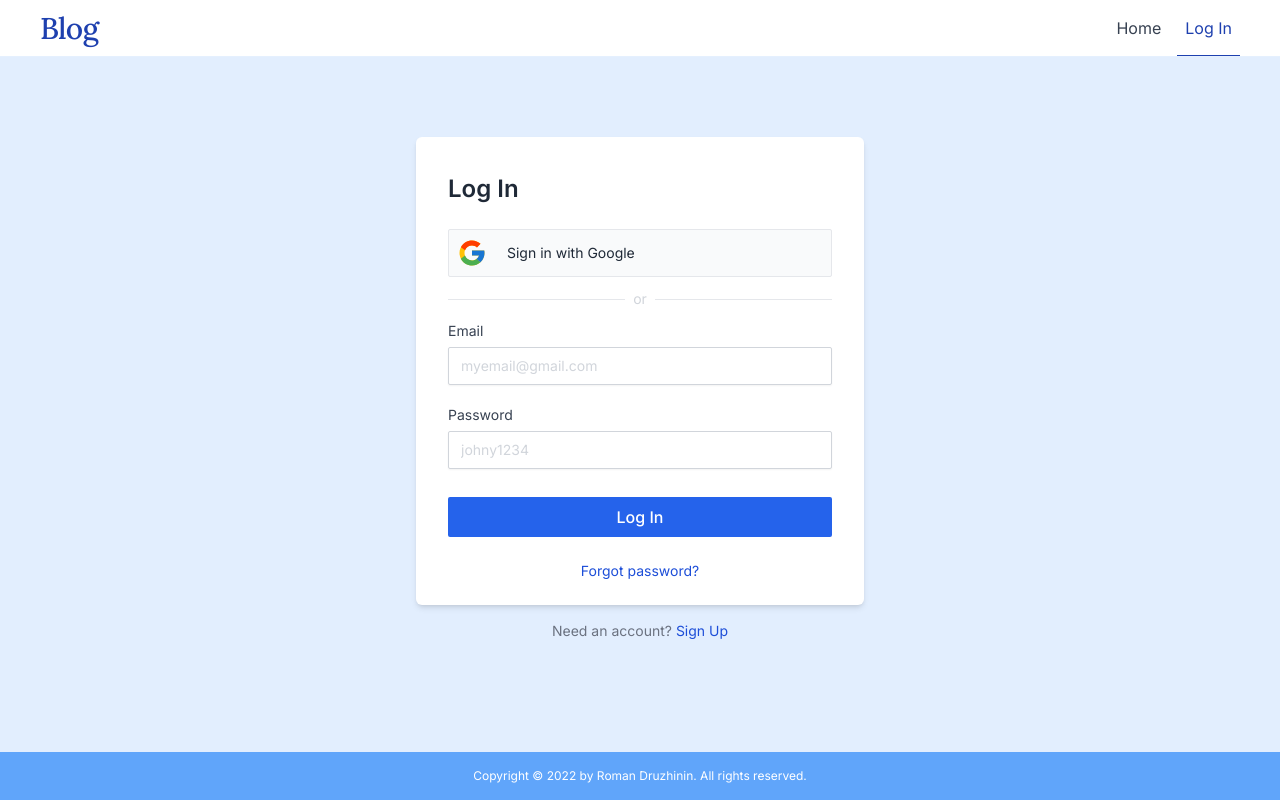
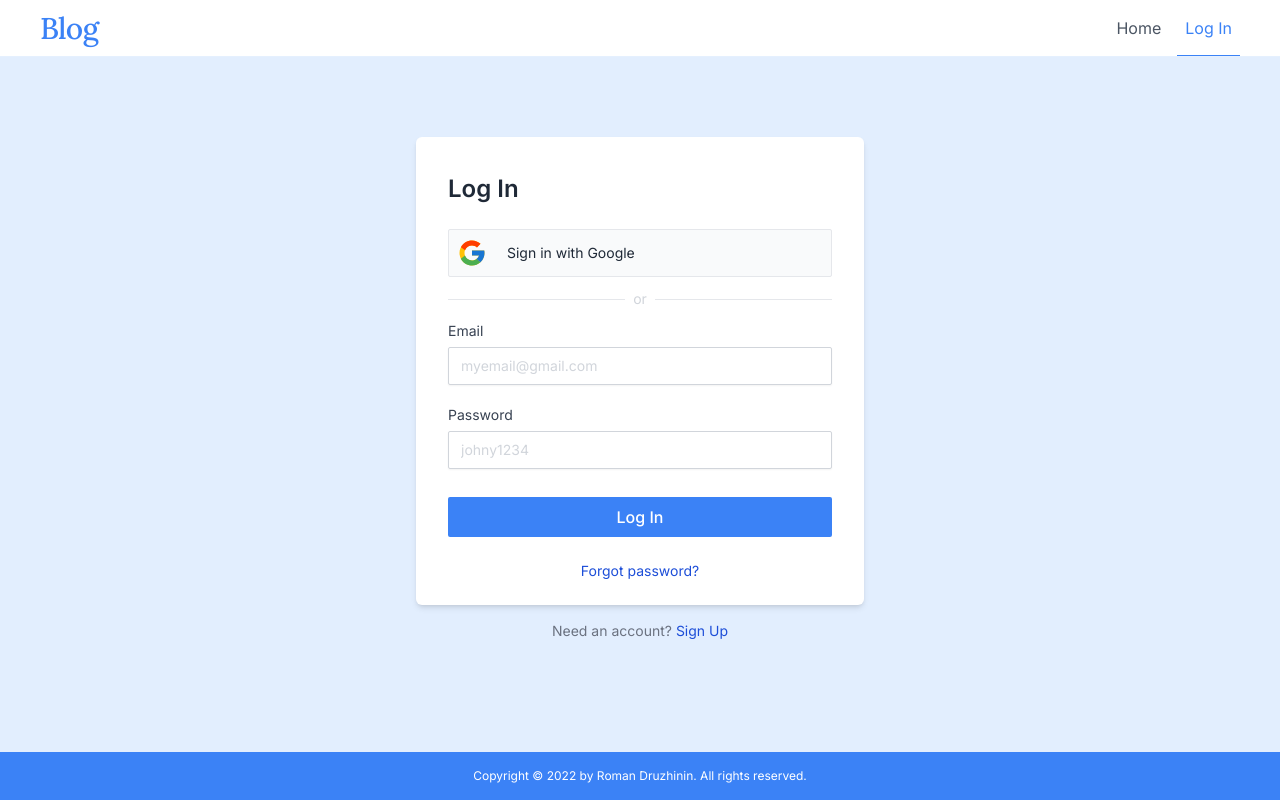
Before and after one commit to curyPD/blog, a React (Create React App) app: page /login in a window 1280 px wide. Built offline with nearby package versions, Linux system fonts and the light colour scheme; no server answers.

Commit message:
Finish the design

```diff
--- a/src/components/ArticleCard.js
+++ b/src/components/ArticleCard.js
@@ -21,12 +21,12 @@ function ArticleCard(props) {
       </Link>
       <div className="flex h-full flex-col p-5 pt-6 sm:p-7">
         <Link to={`/articles/${props.id}`} className="focus:outline-none">
-          <h3 className="mb-3 font-serif text-lg font-semibold leading-tight text-gray-800 sm:mb-4 sm:text-xl lg:mb-5 lg:text-2xl">
+          <h3 className="mb-3 font-serif text-lg font-semibold leading-tight text-gray-700 sm:mb-4 sm:text-xl lg:mb-5 lg:text-2xl">
             {props.title}
           </h3>
         </Link>
         <p
-          className="mb-5 flex-1 font-serif text-sm text-gray-600 line-clamp-3 sm:mb-7 sm:text-base lg:text-lg"
+          className="mb-5 flex-1 font-serif text-sm text-gray-500 line-clamp-3 sm:mb-7 sm:text-base lg:text-lg"
           dangerouslySetInnerHTML={{ __html: props.content }}
         ></p>
         <div className="mb-2.5 text-left font-serif text-xs text-gray-400 lg:mb-3 lg:text-sm">
--- a/src/components/Button.js
+++ b/src/components/Button.js
@@ -2,13 +2,13 @@ import React from "react";
 
 function Button({ type, text, clickHandler, outline }) {
   const styles = outline
-    ? "bg-transparent text-blue-600 hover:bg-blue-600 hover:text-white"
-    : "bg-blue-600 text-white hover:bg-blue-500 hover:border-blue-500";
+    ? "bg-transparent text-blue-500 hover:bg-blue-500 hover:text-white"
+    : "bg-blue-500 text-white hover:bg-blue-400 hover:border-blue-400";
 
   return (
     <button
       type={type}
-      className={`w-full rounded-sm border border-blue-600 px-4 py-1 font-sans text-xs font-medium capitalize transition-colors focus:outline-none focus-visible:ring focus-visible:ring-offset-1 group-focus-visible:ring group-focus-visible:ring-offset-1 sm:text-sm lg:border-2 lg:py-1.5 lg:text-base ${styles}`}
+      className={`w-full rounded-sm border border-blue-500 px-4 py-1 font-sans text-xs font-medium capitalize transition-colors focus:outline-none focus-visible:ring focus-visible:ring-offset-1 group-focus-visible:ring group-focus-visible:ring-offset-1 sm:text-sm lg:border-2 lg:py-1.5 lg:text-base ${styles}`}
       onClick={clickHandler ? () => clickHandler() : undefined}
     >
       {text}
--- a/src/components/Footer.js
+++ b/src/components/Footer.js
@@ -9,7 +9,7 @@ function Footer() {
   }, []);
 
   return (
-    <footer className="mt-auto bg-blue-400  py-3 lg:py-4">
+    <footer className="mt-auto bg-blue-500  py-3 lg:py-4">
       <p className="text-center font-sans text-[10px] text-white sm:text-xs">
         Copyright &copy; <span>{year}</span> by Roman Druzhinin. All rights
         reserved.
--- a/src/components/Header.js
+++ b/src/components/Header.js
@@ -7,8 +7,8 @@ import Navbar from "./Navbar";
 function Header() {
   return (
     <header className="border-b border-b-blue-100/70 bg-white">
-      <div className="mx-auto flex h-12 max-w-screen-2xl justify-between px-4 lg:h-14 lg:px-6 xl:px-10">
-        <h2 className="self-center font-serif text-2xl font-medium tracking-tight text-blue-800 lg:text-3xl">
+      <div className="mx-auto flex h-12 max-w-screen-2xl justify-between px-4 lg:h-14 lg:px-6 xl:px-10 2xl:h-16">
+        <h2 className="self-center font-serif text-2xl font-medium tracking-tight text-blue-500 lg:text-3xl 2xl:text-4xl">
           <Link to="/" className="focus:outline-none">
             Blog
           </Link>
--- a/src/components/Navbar.js
+++ b/src/components/Navbar.js
@@ -21,8 +21,8 @@ function Navbar() {
         <NavLink
           className={({ isActive }) =>
             isActive
-              ? "flex items-center border-b border-blue-800 px-2 font-sans text-sm font-normal text-blue-800 hover:border-gray-700 hover:bg-gray-100 hover:text-gray-700 focus:outline-none focus-visible:border-gray-700 lg:text-base"
-              : "flex items-center border-b border-transparent px-2 font-sans text-sm font-normal text-gray-700 hover:bg-gray-100 hover:text-gray-700 focus:outline-none focus-visible:border-gray-700 lg:text-base"
+              ? "flex items-center border-b border-blue-500 px-2 font-sans text-sm font-normal text-blue-500 hover:border-gray-600 hover:bg-gray-100 hover:text-gray-600 focus:outline-none focus-visible:border-gray-600 lg:text-base 2xl:text-lg"
+              : "flex items-center border-b border-transparent px-2 font-sans text-sm font-normal text-gray-600 hover:bg-gray-100 hover:text-gray-600 focus:outline-none focus-visible:border-gray-600 lg:text-base 2xl:text-lg"
           }
           to="/"
         >
@@ -33,8 +33,8 @@ function Navbar() {
           <NavLink
             className={({ isActive }) =>
               isActive
-                ? "flex items-center border-b border-blue-800 px-2 font-sans text-sm font-normal text-blue-800 hover:border-gray-700 hover:bg-gray-100 hover:text-gray-700 focus:outline-none focus-visible:border-gray-700 lg:text-base"
-                : "flex items-center border-b border-transparent px-2 font-sans text-sm font-normal text-gray-700 hover:bg-gray-100 hover:text-gray-700 focus:outline-none focus-visible:border-gray-700 lg:text-base"
+                ? "flex items-center border-b border-blue-500 px-2 font-sans text-sm font-normal text-blue-500 hover:border-gray-600 hover:bg-gray-100 hover:text-gray-600 focus:outline-none focus-visible:border-gray-600 lg:text-base 2xl:text-lg"
+                : "flex items-center border-b border-transparent px-2 font-sans text-sm font-normal text-gray-600 hover:bg-gray-100 hover:text-gray-600 focus:outline-none focus-visible:border-gray-600 lg:text-base 2xl:text-lg"
             }
             to="/dashboard"
           >
@@ -43,7 +43,7 @@ function Navbar() {
         )}
         {curUser ? (
           <button
-            className="flex items-center border-b border-transparent px-2 font-sans text-sm font-normal text-gray-700 hover:bg-gray-100 hover:text-gray-700 focus:outline-none focus-visible:border-gray-700 lg:text-base"
+            className="flex items-center border-b border-transparent px-2 font-sans text-sm font-normal text-gray-600 hover:bg-gray-100 hover:text-gray-600 focus:outline-none focus-visible:border-gray-600 lg:text-base 2xl:text-lg"
             onClick={logOut}
           >
             <span>Log Out</span>
@@ -52,8 +52,8 @@ function Navbar() {
           <NavLink
             className={({ isActive }) =>
               isActive
-                ? "flex items-center border-b border-blue-800 px-2 font-sans text-sm font-normal text-blue-800 hover:border-gray-700 hover:bg-gray-100 hover:text-gray-700 focus:outline-none focus-visible:border-gray-700 lg:text-base"
-                : "flex items-center border-b border-transparent px-2 font-sans text-sm font-normal text-gray-700 hover:bg-gray-100 hover:text-gray-700 focus:outline-none focus-visible:border-gray-700 lg:text-base"
+                ? "flex items-center border-b border-blue-500 px-2 font-sans text-sm font-normal text-blue-500 hover:border-gray-600 hover:bg-gray-100 hover:text-gray-600 focus:outline-none focus-visible:border-gray-600 lg:text-base 2xl:text-lg"
+                : "flex items-center border-b border-transparent px-2 font-sans text-sm font-normal text-gray-600 hover:bg-gray-100 hover:text-gray-600 focus:outline-none focus-visible:border-gray-600 lg:text-base 2xl:text-lg"
             }
             to="/login"
           >
@@ -66,7 +66,7 @@ function Navbar() {
           className="flex items-center focus:outline-none focus-visible:ring"
           onClick={() => setMobileMenuOpen(true)}
         >
-          <HiOutlineMenuAlt3 className="text-2xl text-gray-700" />
+          <HiOutlineMenuAlt3 className="text-2xl text-gray-600" />
         </button>
         {mobileMenuOpen && (
           <>
@@ -74,7 +74,7 @@ function Navbar() {
               onClick={() => setMobileMenuOpen(false)}
               className="absolute left-0 top-0 z-10 h-full w-full bg-black/20 backdrop-blur-sm"
             ></div>
-            <nav className="absolute right-0 top-0 z-20 flex w-56 -translate-x-3 translate-y-2 flex-col space-y-4 rounded-md bg-white py-4 px-5 pb-8 shadow-lg">
+            <nav className="absolute right-0 top-0 z-20 flex w-56 -translate-x-3 translate-y-2 flex-col space-y-4 rounded bg-white py-4 px-5 pb-8 shadow-lg">
               <button
                 onClick={() => setMobileMenuOpen(false)}
                 className="absolute top-1 right-1 flex items-center focus:outline-none focus-visible:ring"
@@ -84,8 +84,8 @@ function Navbar() {
               <NavLink
                 className={({ isActive }) =>
                   isActive
-                    ? "border-l-2 border-transparent pl-2 text-base font-semibold text-blue-600 focus:outline-none focus-visible:border-blue-300"
-                    : "border-l-2 border-transparent pl-2 text-base font-semibold text-gray-700 focus:outline-none focus-visible:border-blue-300"
+                    ? "border-l-2 border-transparent pl-2 font-serif text-base font-medium text-blue-500 focus:outline-none focus-visible:border-blue-500"
+                    : "border-l-2 border-transparent pl-2 font-serif text-base font-medium text-gray-600 focus:outline-none focus-visible:border-blue-500"
                 }
                 to="/"
               >
@@ -95,8 +95,8 @@ function Navbar() {
                 <NavLink
                   className={({ isActive }) =>
                     isActive
-                      ? "border-l-2 border-transparent pl-2 text-base font-semibold text-blue-600 focus:outline-none focus-visible:border-blue-300"
-                      : "border-l-2 border-transparent pl-2 text-base font-semibold text-gray-700 focus:outline-none focus-visible:border-blue-300"
+                      ? "border-l-2 border-transparent pl-2 font-serif text-base font-medium text-blue-500 focus:outline-none focus-visible:border-blue-500"
+                      : "border-l-2 border-transparent pl-2 font-serif text-base font-medium text-gray-600 focus:outline-none focus-visible:border-blue-500"
                   }
                   to="/dashboard"
                 >
@@ -105,7 +105,7 @@ function Navbar() {
               )}
               {curUser ? (
                 <button
-                  className="border-l-2 border-transparent pl-2 text-left text-base font-semibold text-gray-700 focus:outline-none focus-visible:border-blue-300"
+                  className="border-l-2 border-transparent pl-2 text-left font-serif text-base font-medium text-gray-600 focus:outline-none focus-visible:border-blue-500"
                   onClick={logOut}
                 >
                   <span>Log Out</span>
@@ -114,8 +114,8 @@ function Navbar() {
                 <NavLink
                   className={({ isActive }) =>
                     isActive
-                      ? "border-l-2 border-transparent pl-2 text-base font-semibold text-blue-600 focus:outline-none focus-visible:border-blue-300"
-                      : "border-l-2 border-transparent pl-2 text-base font-semibold text-gray-700 focus:outline-none focus-visible:border-blue-300"
+                      ? "border-l-2 border-transparent pl-2 font-serif text-base font-medium text-blue-500 focus:outline-none focus-visible:border-blue-500"
+                      : "border-l-2 border-transparent pl-2 font-serif text-base font-medium text-gray-600 focus:outline-none focus-visible:border-blue-500"
                   }
                   to="/login"
                 >
--- a/src/components/PrimaryHeading.js
+++ b/src/components/PrimaryHeading.js
@@ -2,7 +2,7 @@ import React from "react";
 
 function PrimaryHeading({ text }) {
   return (
-    <div className="mr-10 max-w-sm rounded-r bg-white px-4 pt-8 pb-12 shadow-sm sm:mr-0 sm:ml-6 sm:rounded sm:px-7 sm:pt-9 lg:ml-10 xl:max-w-lg xl:px-9 xl:pt-11 xl:pb-16 2xl:max-w-xl 2xl:px-12 2xl:pb-20 2xl:pt-14">
+    <div className="mr-10 max-w-sm rounded-r bg-white px-4 pt-8 pb-12 shadow-sm sm:mr-0 sm:ml-6 sm:rounded sm:px-7 sm:pt-9 lg:ml-10 xl:max-w-lg xl:px-9 xl:pt-11 xl:pb-16 2xl:max-w-xl 2xl:px-12 2xl:pb-20 2xl:pt-14 2xl:shadow">
       <h1 className="text-left font-serif text-3xl font-medium tracking-tight text-gray-700 sm:text-4xl xl:text-5xl xl:leading-[1.1]">
         {text}
       </h1>
--- a/src/pages/BlogPost.js
+++ b/src/pages/BlogPost.js
@@ -121,7 +121,7 @@ function BlogPost() {
               }`}
             >
               {!curUser || !curArticle.likes?.[curUser?.uid] ? (
-                <HiOutlineHeart className="text-2xl text-gray-400 md:text-3xl xl:text-4xl" />
+                <HiOutlineHeart className="text-2xl text-blue-400 md:text-3xl xl:text-4xl" />
               ) : (
                 <HiHeart className="text-2xl text-blue-400 md:text-3xl xl:text-4xl" />
               )}
--- a/src/pages/Dashboard.js
+++ b/src/pages/Dashboard.js
@@ -283,7 +283,7 @@ function Dashboard() {
         </>
       )}
 
-      <section className="pb-16 pt-12 sm:pt-14">
+      <section className="pb-16 pt-12 sm:pt-14 xl:pt-20 xl:pb-20 2xl:pt-24 2xl:pb-24">
         <PrimaryHeading text="It's time to share knowledge with the world." />
       </section>
 
```
Also changed, not shown: src/contexts/AuthContext.js (+1 -10 lines), src/pages/LogIn.js (+6 -1 lines), src/pages/SignUp.js (+6 -1 lines).
